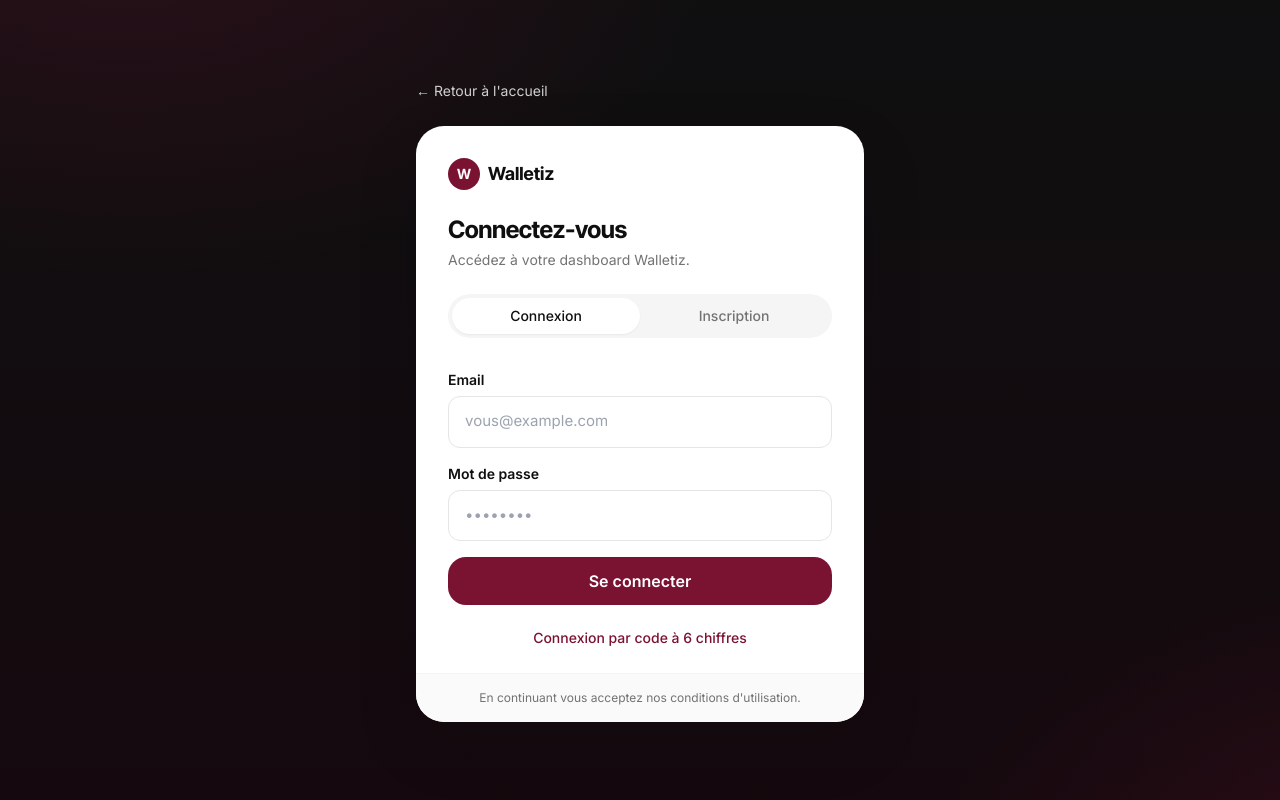
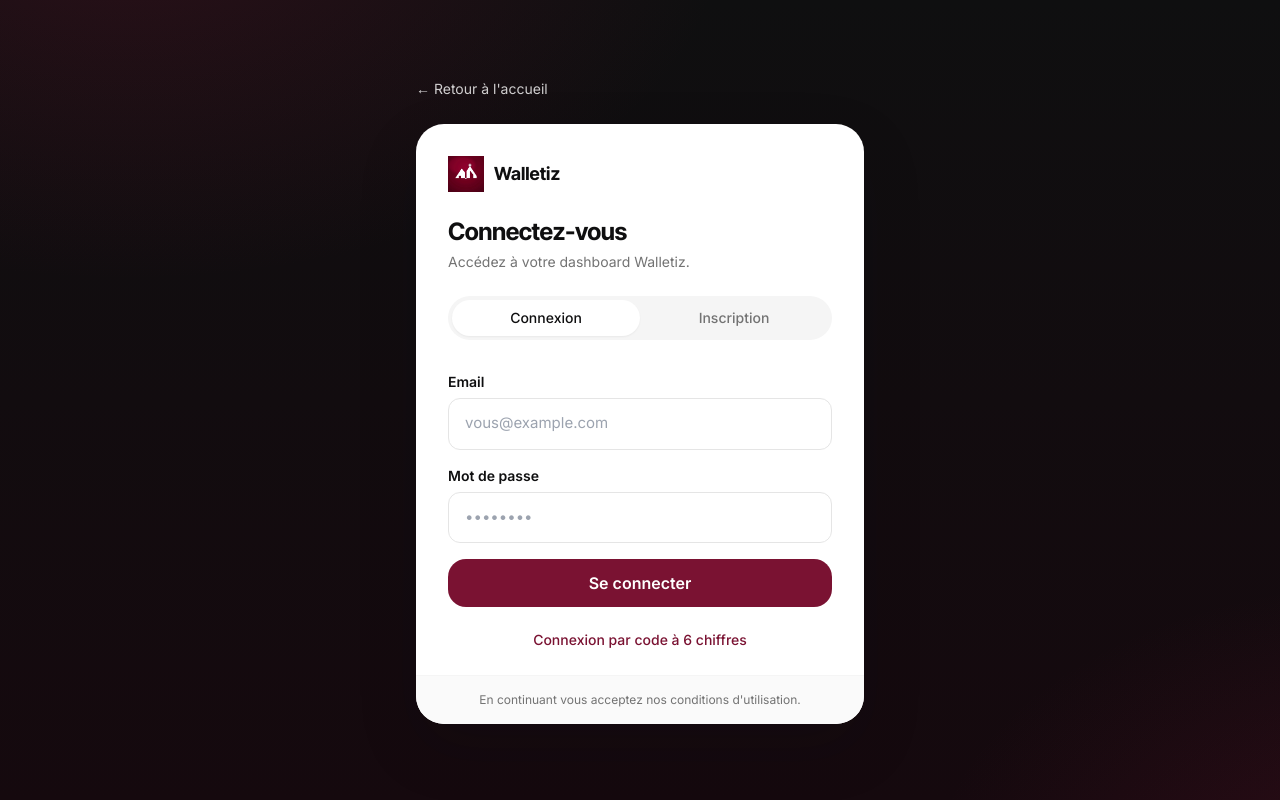
Before and after one commit to Loloyuiiuytrrzetu/walletiz-qr-cod, a Next.js app: page /login in a window 1280 px wide. Built offline with nearby package versions, Linux system fonts and the light colour scheme.

Commit message:
fix: use real Walletiz logo image on auth card

```diff
--- a/src/app/(auth)/AuthCard.tsx
+++ b/src/app/(auth)/AuthCard.tsx
@@ -80,8 +80,9 @@ export default function AuthCard({ initialMode }: { initialMode: Mode }) {
 
         <div className="mt-6 bg-white rounded-2xl shadow-lg2 overflow-hidden">
           <div className="px-8 pt-8 pb-2">
-            <div className="flex items-center gap-2">
-              <div className="w-8 h-8 rounded-full bg-burgundy flex items-center justify-center text-white text-sm font-bold">W</div>
+            <div className="flex items-center gap-2.5">
+              {/* eslint-disable-next-line @next/next/no-img-element */}
+              <img src="/maquette/assets/walletiz-logo.webp" alt="Walletiz" className="h-9 w-auto" />
               <div className="font-display font-bold text-lg text-ink">Walletiz</div>
             </div>
             <h1 className="mt-6 text-2xl font-bold text-ink">
```
